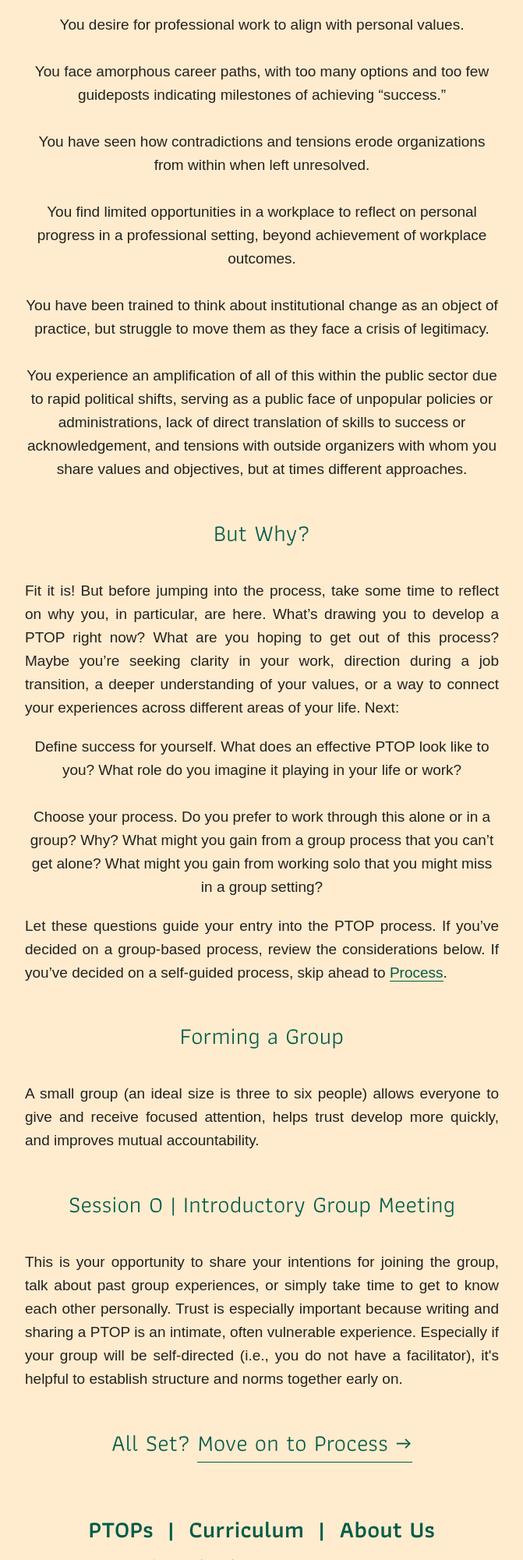
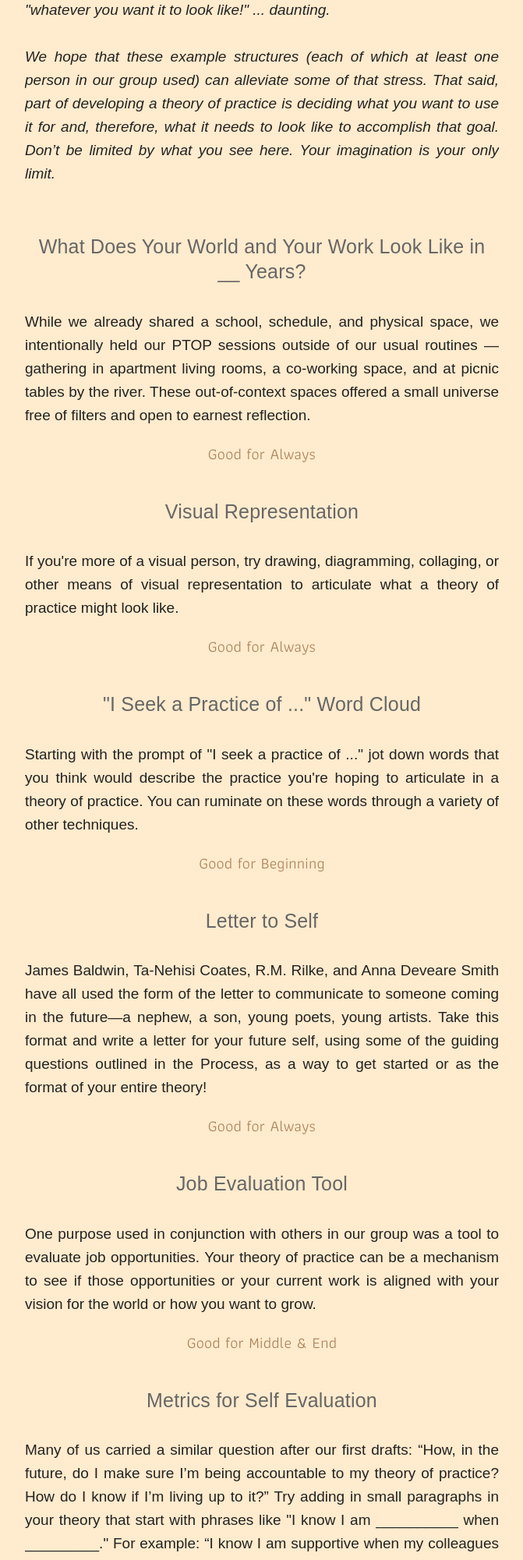
Before and after one commit to jttarleton/theoryofpractice, a plain HTML site: page techniques.html in a window 1280 px wide. Shown: the part 799-2800 px from the top of the page at 78% size, without its empty margins (304-975 px from the left). Drawn offline with Linux system fonts and the light colour scheme; a web font is replaced by a local one.

Commit message:
tips and techniques

```diff
--- a/style.css
+++ b/style.css
@@ -194,6 +194,20 @@ h7 {
 	text-align: center;
 }
 
+h8 {
+	font-family: 'Athiti', sans-serif;
+	font-weight: 400;           /* Athiti-Regular */
+	font-size: 20px;
+	letter-spacing: 0.2px;
+	color: #AA8058;
+	margin-top: 0px;
+	margin-bottom: 33px;
+	line-height: 1.2;
+	text-indent: 0px;
+	padding: 0px 0 0 0;
+	text-align: center;
+}
+
 
 img { border:none; }
 img a { border:none; }
--- a/techniques.html
+++ b/techniques.html
@@ -19,24 +19,72 @@
   <div id="content">
     <p><a href="index.html" style="border-style: none none none none;"><img class="wp-image-162 alignnone" alt="PTOP Logo" class="center" src="PTOPLogo1.png" width="375" height="375"></a></p>
 
-    <h7>So, you want to make a Personal Theory of Pracitce (PTOP)? Let's get started, but ...</h7>
+    <h7>Here you’ll find a range of Techniques we used for writing and thinking about our PTOPs. Each is marked with the stage in the <a href="process.html">Process</a> (<a href="beginning.html">Beginning</a>, <a href="middle.html">Middle</a>, <a href="end.html">End</a>) to which we think the technique is best suited, but use them freely. Many are good for all seasons; some come with personal descriptions of their use.
+</h7><br><br>
 
-    <h4>Is This a Fit?</h4>
+    <h3>PTOP Structures</h3>
 
-    <p class="text">These practices and resources are designed to support professionals (current and aspiring) in similar contexts. We think you will find these resources helpful if you seek values alignment, are wrestling with career ambiguity, must navigate contradiction, need reflection, face institutional change and crisis, or find working in the public sector very hard (join the club). In other words:</p>
-    <p class="text" style="text-align: center;">You desire for professional work to align with personal values.<br><br>You face amorphous career paths, with too many options and too few guideposts indicating milestones of achieving “success.”<br></br>You have seen how contradictions and tensions erode organizations from within when left unresolved.<br><br>You find limited opportunities in a workplace to reflect on personal progress in a professional setting, beyond achievement of workplace outcomes.<br><br>You have been trained to think about institutional change as an object of practice, but struggle to move them as they face a crisis of legitimacy.<br><br>You experience an amplification of all of this within the public sector due to rapid political shifts, serving as a public face of unpopular policies or administrations, lack of direct translation of skills to success or acknowledgement, and tensions with outside organizers with whom you share values and objectives, but at times different approaches.</p>
+    <p class="text"><em>Our biggest question as we started to develop our theories of practice was "what does one look like?" The answer we settled on was "whatever you want it to look like!" ... daunting.<br><br>We hope that these example structures (each of which at least one person in our group used) can alleviate some of that stress. That said, part of developing a theory of practice is deciding what you want to use it for and, therefore, what it needs to look like to accomplish that goal. Don’t be limited by what you see here. Your imagination is your only limit.</em></p><br>
 
-    <h4>But Why?</h4>
-    <p class="text">Fit it is! But before jumping into the process, take some time to reflect on why you, in particular, are here. What’s drawing you to develop a PTOP right now? What are you hoping to get out of this process? Maybe you’re seeking clarity in your work, direction during a job transition, a deeper understanding of your values, or a way to connect your experiences across different areas of your life. Next:</p>
-    <p class="text" style="text-align: center;">Define success for yourself. What does an effective PTOP look like to you? What role do you imagine it playing in your life or work?<br><br>Choose your process. Do you prefer to work through this alone or in a group? Why? What might you gain from a group process that you can’t get alone? What might you gain from working solo that you might miss in a group setting?</p>
-    <p class="text">Let these questions guide your entry into the PTOP process. If you’ve decided on a group-based process, review the considerations below. If you’ve decided on a self-guided process, skip ahead to <a href="process.html">Process</a>.
+    <h6 style="text-align: center;">What Does Your World and Your Work Look Like in __ Years?</h6>
+    <p class="text">While we already shared a school, schedule, and physical space, we intentionally held our PTOP sessions outside of our usual routines — gathering in apartment living rooms, a co-working space, and at picnic tables by the river. These out-of-context spaces offered a small universe free of filters and open to earnest reflection.</p>
+    <h8>Good for Always</h8><br><br>
+
+
+    <h6 style="text-align: center;">Visual Representation</h6>
+    <p class="text">If you're more of a visual person, try drawing, diagramming, collaging, or other means of visual representation to articulate what a theory of practice might look like.
 </p>
+    <h8>Good for Always</h8><br><br>
 
-<h4>Forming a Group</h4>
-<p class="text">A small group (an ideal size is three to six people) allows everyone to give and receive focused attention, helps trust develop more quickly, and improves mutual accountability.</p>
+    <h6 style="text-align: center;">"I Seek a Practice of ..." Word Cloud</h6>
+    <p class="text">Starting with the prompt of "I seek a practice of ..." jot down words that you think would describe the practice you're hoping to articulate in a theory of practice. You can ruminate on these words through a variety of other techniques.
+  </p>
+    <h8>Good for Beginning</h8><br><br>
 
-<h4>Session 0 | Introductory Group Meeting</h4>
-<p class="text">This is your opportunity to share your intentions for joining the group, talk about past group experiences, or simply take time to get to know each other personally. Trust is especially important because writing and sharing a PTOP is an intimate, often vulnerable experience. Especially if your group will be self-directed (i.e., you do not have a facilitator), it's helpful to establish structure and norms together early on.</p>
+    <h6 style="text-align: center;">Letter to Self</h6>
+    <p class="text">James Baldwin, Ta-Nehisi Coates, R.M. Rilke, and Anna Deveare Smith have all used the form of the letter to communicate to someone coming in the future—a nephew, a son, young poets, young artists. Take this format and write a letter for your future self, using some of the guiding questions outlined in the Process, as a way to get started or as the format of your entire theory!
+</p>
+    <h8>Good for Always</h8><br><br>
+
+    <h6 style="text-align: center;">Job Evaluation Tool</h6>
+    <p class="text">One purpose used in conjunction with others in our group was a tool to evaluate job opportunities. Your theory of practice can be a mechanism to see if those opportunities or your current work is aligned with your vision for the world or how you want to grow.
+</p>
+    <h8>Good for Middle & End</h8><br><br>
+
+    <h6 style="text-align: center;">Metrics for Self Evaluation</h6>
+    <p class="text">Many of us carried a similar question after our first drafts: “How, in the future, do I make sure I’m being accountable to my theory of practice? How do I know if I’m living up to it?” Try adding in small paragraphs in your theory that start with phrases like "I know I am __________ when _________." For example: “I know I am supportive when my colleagues consistently come to me for insights about their work.”
+</p>
+    <h8>Good for End</h8><br><br>
+
+<h3>Conversation</h3>
+
+<p class="text"><em>One way we worked on our theories of practice was through various types of conversations — within our group, with classmates, with others. This method was particularly helpful for those of us who are verbal processors; the experience of discussing our values, experiences, and goals sometimes came more fluidly in conversation than structured writing.
+</em></p><br>
+
+
+
+<h6 style="text-align: center;">Inviting Conversations</h6>
+<p class="text">"I chose to use my experience of developing my Personal Theory of Practice as an excuse to have conversations I’d been meaning to have with other important people in my life. As I was exploring what it looked like to express my professional values and aspirations, I tried to define these verbally through conversation with others. This approach was as simple as saying to friends/family: “hey, I’ve been working on developing my own Personal Theory of Practice and recently I’ve been exploring what __(fill in the blank with anything, i.e. good facilitation/leadership/equity/community development) ____ means to me. What does that look like for you?” Referencing the development of my own PTOP often created a space to have conversations that might not have happened otherwise. I brought up these conversations very intentionally in order to provide additional reflective spaces for myself. Having to further refine my own understanding in order to express it clearly to someone else was very generative for me." - Jessica</p>
+<h8>Good for Always</h8><br><br>
+
+<h6 style="text-align: center;">Therapy</h6>
+<p class="text">Some of us spoke with therapists about our PTOPs during their development. The conversations raised in our group sessions, individual work sessions, and therapy often overlapped. Work done in each of the spaces helped us bring more focus to the others.
+</p>
+<h8>Good for Always</h8><br><br>
+
+
+<h3>Workshopping</h3>
+
+
+
+<h3>Values Identification</h3>
+
+
+
+
+<h3>Journaling</h3>
+
+
 
 <h4>All Set? <a href="process.html">Move on to Process &rarr;</a></h4>
 
```
Also changed, not shown: process.html (+4 -3 lines), tips.html (+22 -0 lines), 1 other file.
